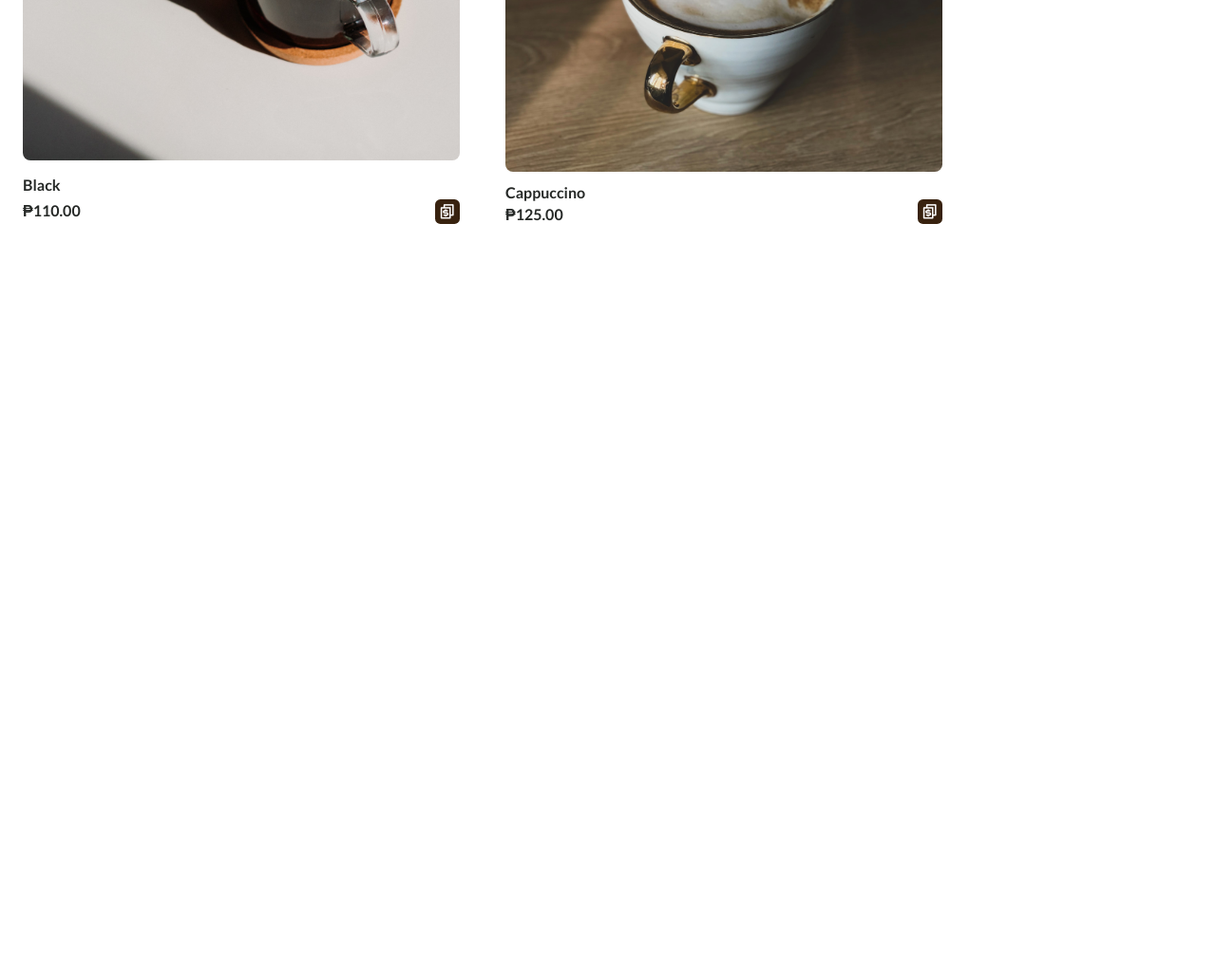
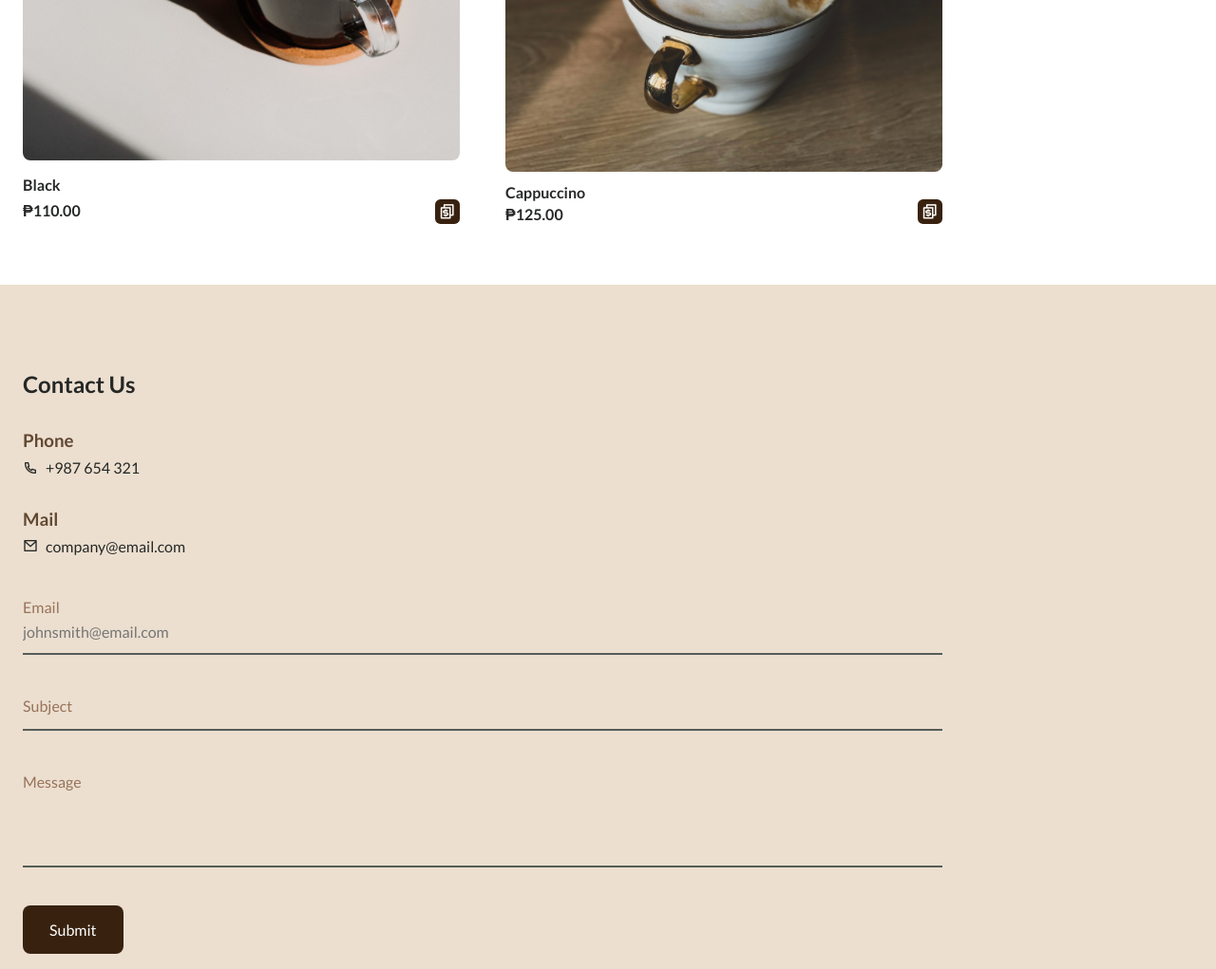
Before and after one commit to grenzk/product-landing-page, a plain HTML site: page index.html in a window 1280 px wide. Shown: the part 2277-3298 px from the top of the page at 95% size. Before the commit the page ends 2577 px from the top, so only its background shows below. Drawn offline with nearby package versions, Linux system fonts and the light colour scheme.

Commit message:
Add contact form

```diff
--- a/index.html
+++ b/index.html
@@ -169,6 +169,68 @@
           </article>
         </div>
       </section>
+      <div class="background">
+        <section class="contact section container" id="contact">
+          <div class="contact-container grid">
+            <div class="contact-box">
+              <h2 class="section__title contact-text">Contact Us</h2>
+
+              <div class="contact-content">
+                <div class="contact-information">
+                  <h3 class="contact-subtitle">Phone</h3>
+                  <span class="contact-description">
+                    <i class="ri-phone-line contact-icon"></i>
+                    +987 654 321
+                  </span>
+                </div>
+
+                <div class="contact-information">
+                  <h3 class="contact-subtitle">Mail</h3>
+                  <span class="contact-description">
+                    <i class="ri-mail-line contact-icon"></i>
+                    company@email.com
+                  </span>
+                </div>
+              </div>
+            </div>
+
+            <form action="" class="contact-form">
+              <div class="contact-inputs">
+                <div class="contact-field">
+                  <input
+                    type="email"
+                    name="email"
+                    placeholder="johnsmith@email.com"
+                    class="contact-input email-input"
+                    required
+                  />
+                  <label for="email" class="contact-label">Email</label>
+                </div>
+
+                <div class="contact-field">
+                  <input
+                    type="text"
+                    name="subject"
+                    placeholder=" "
+                    class="contact-input"
+                  />
+                  <label for="subject" class="contact-label">Subject</label>
+                </div>
+
+                <div class="contact-field contact-area">
+                  <textarea
+                    name="message"
+                    placeholder=" "
+                    class="contact-input"
+                  ></textarea>
+                  <label for="message" class="contact-label">Message</label>
+                </div>
+              </div>
+              <button type="submit" class="button button-flex">Submit</button>
+            </form>
+          </div>
+        </section>
+      </div>
     </main>
   </body>
 </html>
--- /dev/null
+++ b/scss/_contact.scss
@@ -0,0 +1,92 @@
+.contact-text {
+  text-align: left;
+}
+
+.background {
+  background-color: var(--fifth-color);
+}
+
+.contact-container {
+  row-gap: 3.5rem;
+}
+
+.contact-content {
+  display: grid;
+  row-gap: 2rem;
+}
+
+.contact-subtitle {
+  margin-bottom: var(--mb-0-5);
+  color: var(--second-color);
+}
+
+.contact-description {
+  display: inline-flex;
+  align-items: center;
+  column-gap: 0.5rem;
+  color: var(--title-color);
+}
+
+.contact-inputs {
+  display: grid;
+  row-gap: 2rem;
+  margin-bottom: var(--mb-2-5);
+}
+
+.contact-field {
+  position: relative;
+  height: 3rem;
+  border-bottom: 2px solid var(--text-color);
+}
+
+.contact-input {
+  position: absolute;
+  top: 0;
+  left: 0;
+  width: 100%;
+  height: 100%;
+  padding: 1rem 1rem 1rem 0;
+  background: none;
+  color: var(--text-color);
+  border: none;
+  outline: none;
+  z-index: 1;
+}
+
+.contact-label {
+  position: absolute;
+  top: 0.75rem;
+  width: 100%;
+  color: var(--third-color);
+  transition: 0.3s;
+}
+
+.contact-area {
+  height: 7rem;
+
+  textarea {
+    resize: none;
+  }
+}
+
+@mixin input-animation {
+  top: -0.75rem;
+  font-size: var(--small-font-size);
+  z-index: 10;
+}
+
+.contact-input:focus + .contact-label {
+  @include input-animation;
+  left: 0;
+}
+
+.contact-input:not(:placeholder-shown).contact-input:not(:focus)
+  + .contact-label {
+  @include input-animation;
+}
+
+.contact-input:placeholder-shown.contact-input:not(:focus).email-input
+  + .contact-label {
+  @include input-animation;
+  font-size: var(--normal-font-size);
+}
--- a/scss/_variables.scss
+++ b/scss/_variables.scss
@@ -6,6 +6,8 @@
   --first-color: hsl(28, 58%, 14%);
   --second-color: hsl(27, 33%, 29%);
   --third-color: hsl(25, 26%, 47%);
+  --fourth-color: hsl(27, 39%, 77%);
+  --fifth-color: hsl(33, 42%, 87%);
   --body-color: hsl(var(--hue), 0%, 100%);
   --title-color: hsl(var(--hue), 4%, 15%);
   --text-color: hsl(var(--hue), 4%, 35%);
--- a/scss/styles.scss
+++ b/scss/styles.scss
@@ -1,4 +1,4 @@
 @import url("https://fonts.googleapis.com/css2?family=Lato:wght@400;700&display=swap");
 @import url("https://fonts.googleapis.com/css2?family=Poppins:wght@400;500;600;700&display=swap");
 @import "variables", "resets", "layout", "header", "home", "buttons", "video",
-  "products";
+  "products", "contact";
```
Also changed, not shown: assets/css/styles.css, 1 other file.
